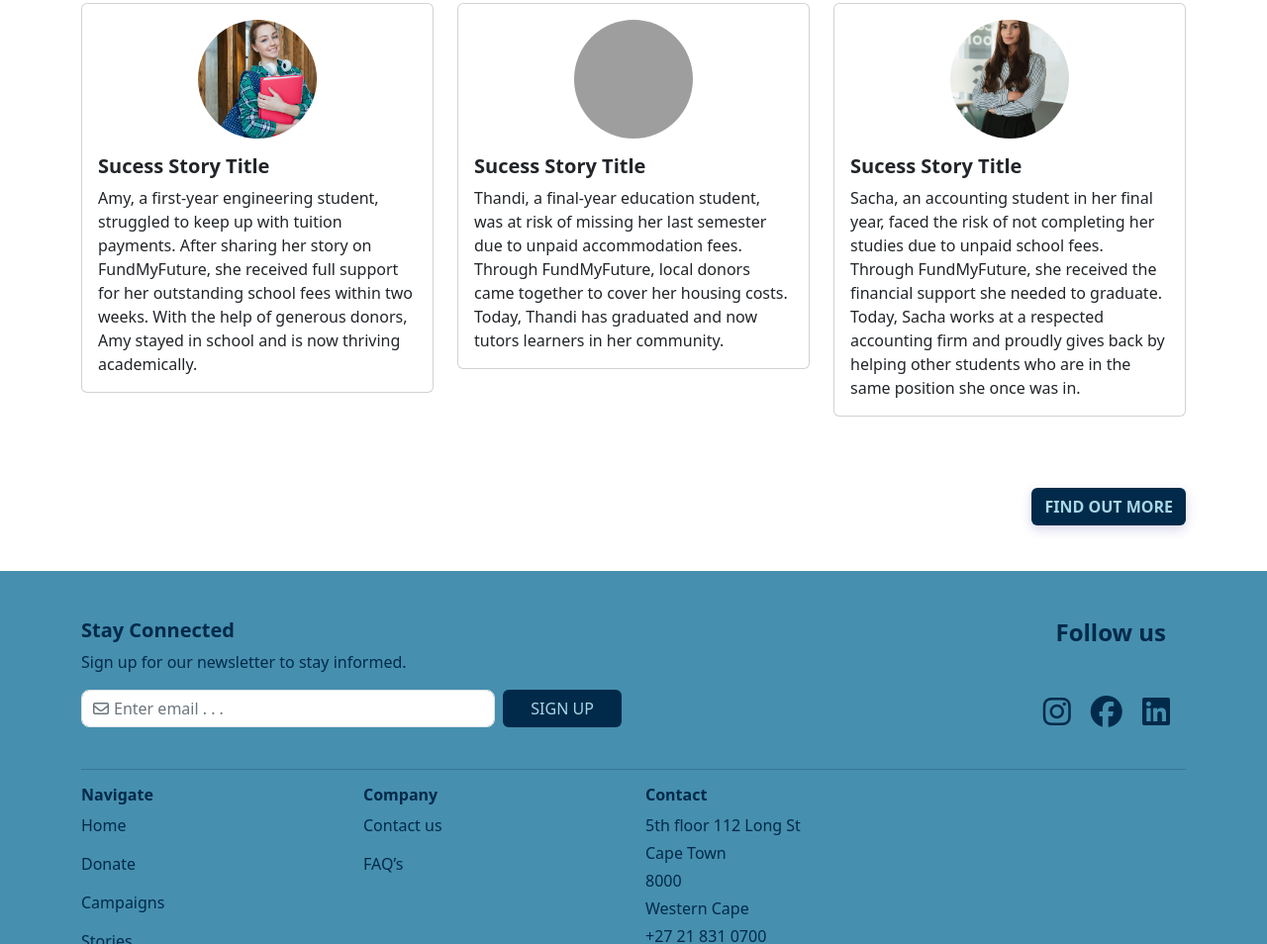
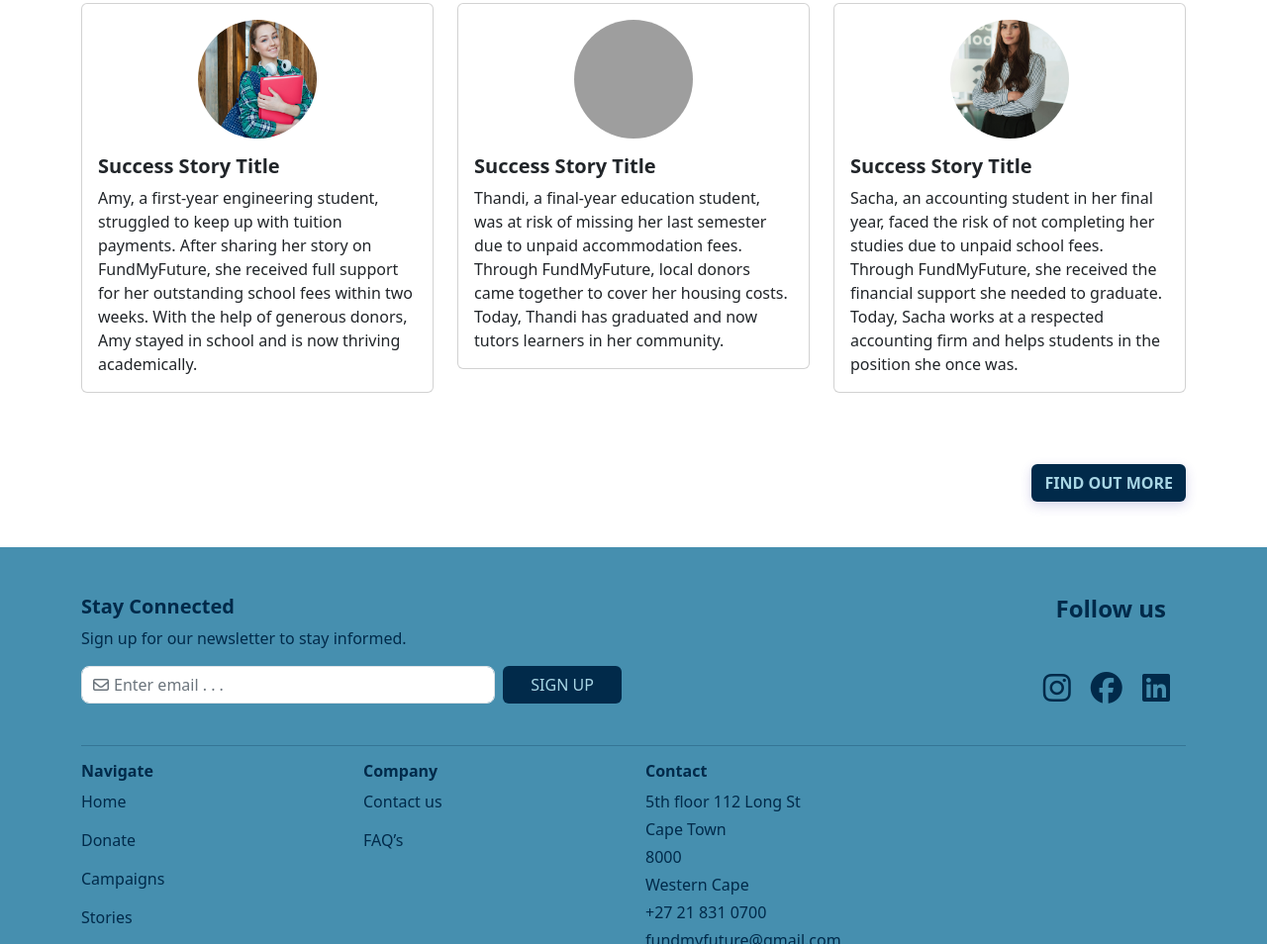
Before and after one commit to mignon-rossouw/IT-PROJECT, a website: page public/index.html in a window 1280 px wide. Shown: the part 2613-3567 px from the top of the page at 99% size. Drawn offline with nearby package versions, Linux system fonts and the light colour scheme; grey boxes are pictures that could not be loaded.

Commit message:
Update index.html

```diff
--- a/public/index.html
+++ b/public/index.html
@@ -645,7 +645,7 @@ At FundMyFuture, our mission is to make education more accessible and equitable
             <img src="./assets/pexels-anastasiya-gepp-654466-1462630.jpg" class="card-img-top" alt="Card 1">
           </div>
           <div class="card-body">
-            <h5 class="sucess-title card-title"><b>Sucess Story Title</b></h5>
+            <h5 class="sucess-title card-title"><b>Success Story Title</b></h5>
             <p class="card-text"> Amy, a first-year engineering student, struggled to keep up with tuition payments. After sharing her story on FundMyFuture, she received full support for her outstanding school fees within two weeks. With the help of generous donors, Amy stayed in school and is now thriving academically. </p>
           </div>
         </div>
@@ -656,7 +656,7 @@ At FundMyFuture, our mission is to make education more accessible and equitable
             <img src="./assets/pexels-bule-2127348686-34377373.jpg" class="card-img-top" alt="Card 2">
           </div>
           <div class="card-body">
-            <h5 class="card-title"><b>Sucess Story Title</b></h5>
+            <h5 class="card-title"><b>Success Story Title</b></h5>
             <p class="card-text"> Thandi, a final-year education student, was at risk of missing her last semester due to unpaid accommodation fees. Through FundMyFuture, local donors came together to cover her housing costs. Today, Thandi has graduated and now tutors learners in her community. </p>
           </div>
         </div>
@@ -667,9 +667,10 @@ At FundMyFuture, our mission is to make education more accessible and equitable
             <img src="./assets/pexels-cristian-rojas-10041267.jpg" class="card-img-top" alt="Card 3">
           </div>
           <div class="card-body">
-            <h5 class="card-title"><b>Sucess Story Title</b></h5>
+            <h5 class="card-title"><b>Success Story Title</b></h5>
             <p class="card-text">
-Sacha, an accounting student in her final year, faced the risk of not completing her studies due to unpaid school fees. Through FundMyFuture, she received the financial support she needed to graduate. Today, Sacha works at a respected accounting firm and proudly gives back by helping other students who are in the same position she once was in. </p>
+Sacha, an accounting student in her final year, faced the risk of not completing her studies due to unpaid school fees. Through FundMyFuture, she received the financial support she needed to graduate. Today, Sacha works at a respected accounting firm and helps students in the position she once was.
+ </p>
           </div>
         </div>
       </div>
```
